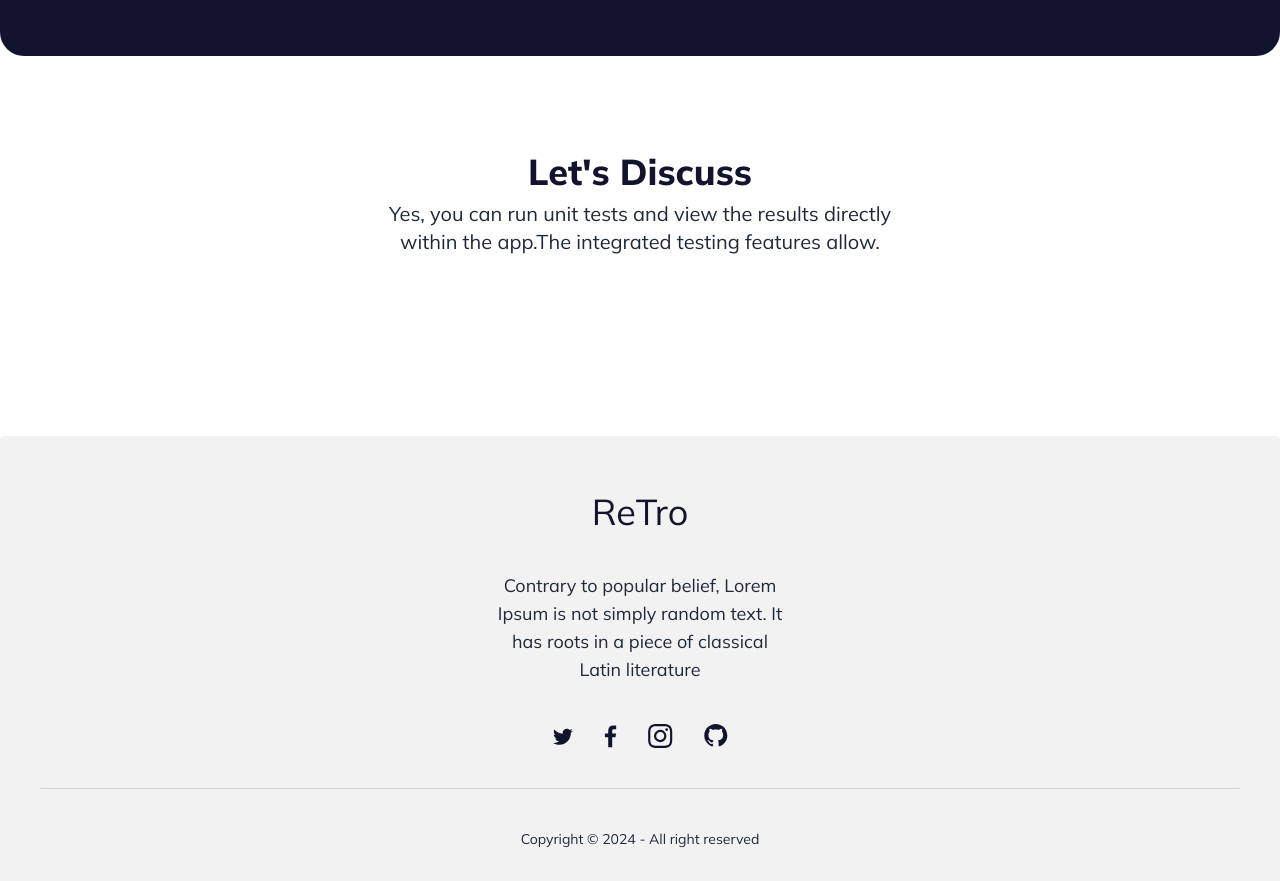
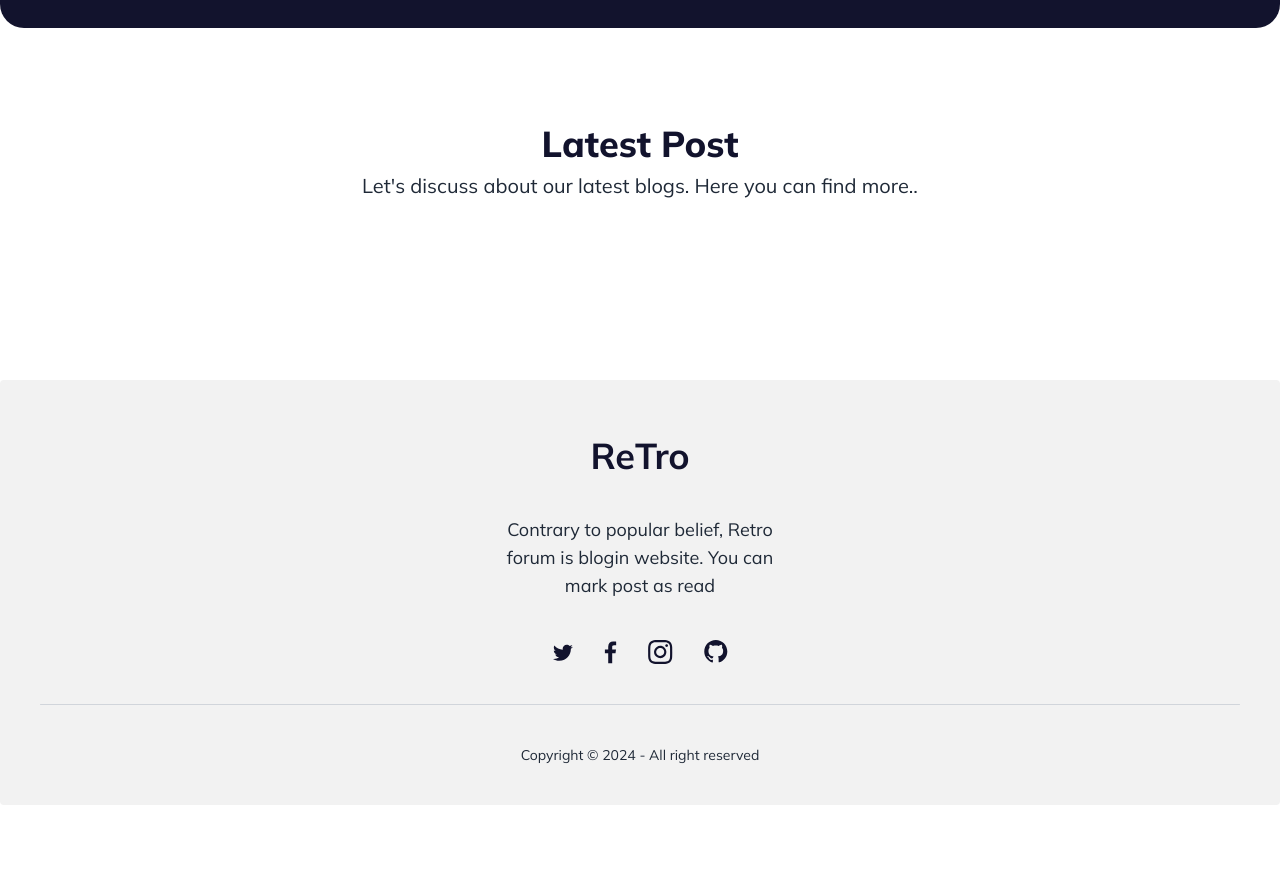
Before and after one commit to BiplobHossainSobuj/retro-forum, a plain HTML site: page index.html in a window 1280 px wide. Shown: the part 1780-2661 px from the top of the page. After the commit the page ends 2585 px from the top, so only its background shows below. Drawn offline with nearby package versions, Linux system fonts and the light colour scheme; no server answers.

Commit message:
changes some texts

```diff
--- a/index.html
+++ b/index.html
@@ -160,8 +160,7 @@
     <section class="mx-auto container my-24">
       <div class=" text-center my-5">
         <h1 class="text-4xl font-extrabold my-2 text-[#12132D]">Let's Discuss</h1>
-        <p class="text-xl">Yes, you can run unit tests and view the <br> results directly  within the app.The integrated testing features
-          allow.</p>
+        <p class="text-xl">Share your opinion and you can read and mark disccussion forum</p>
       </div>
       <div id="spinner" class="text-center hidden">
         <span class="loading loading-dots loading-lg"></span>
@@ -176,7 +175,7 @@
           <div class=" bg-gray-100 bg-contain p-4 rounded-xl">
             <div class="flex justify-between text-xl font-semibold lg:space-x-2">
               <h1>Title</h1>
-              <p class="text-sm"><i class="fa-solid fa-check-double"></i> Mark as read <span id="marked-total">0</span></p>
+              <p class="text-sm"><i class="fa-solid fa-check-double"></i> Mark as read (<span id="marked-total">0</span>)</p>
             </div>
             <div id="marked-discusion-container">
 
@@ -209,9 +208,8 @@
     <section class="container mx-auto my-24">
       <div>
         <div class=" text-center my-5">
-          <h1 class="text-4xl font-extrabold my-2 text-[#12132D]">Let's Discuss</h1>
-          <p class="text-xl">Yes, you can run unit tests and view the results directly <br> within the app.The integrated testing features
-            allow.</p>
+          <h1 class="text-4xl font-extrabold my-2 text-[#12132D]">Latest Post</h1>
+          <p class="text-xl">Let's discuss about our latest blogs. Here you can find more..</p>
         </div>
         <!-- latest post  -->
         <div id="latest-post-container" class=" flex lg:flex-row flex-col mx-auto justify-between items-center space-y-4">
@@ -223,9 +221,8 @@
     <!-- footer -->
     <section>
       <footer class="footer footer-center p-10 mt-40 bg-base-200 text-base-content rounded">
-        <h1 class="text-4xl text-[#12132D] pt-4">ReTro</h1>
-        <p class="text-lg lg:w-1/4">Contrary to popular belief, Lorem Ipsum is not simply random text. It has roots in a
-          piece of classical Latin literature</p>
+        <h1 class="text-4xl text-[#12132D] pt-4 font-bold">ReTro</h1>
+        <p class="text-lg lg:w-1/4">Contrary to popular belief, Retro forum is blogin website. You can mark post as read</p>
         <nav>
           <div class="grid grid-flow-col gap-4">
             <svg xmlns="http://www.w3.org/2000/svg" width="175" height="24" viewBox="0 0 175 24" fill="none">
```
